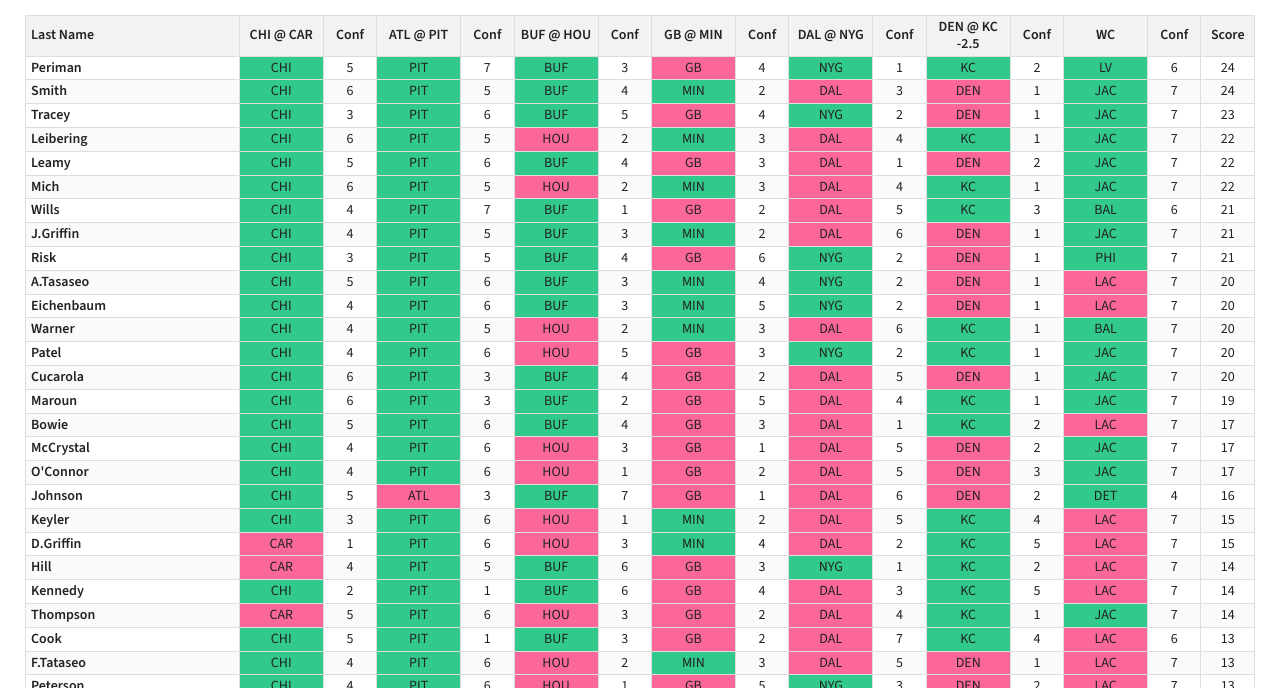
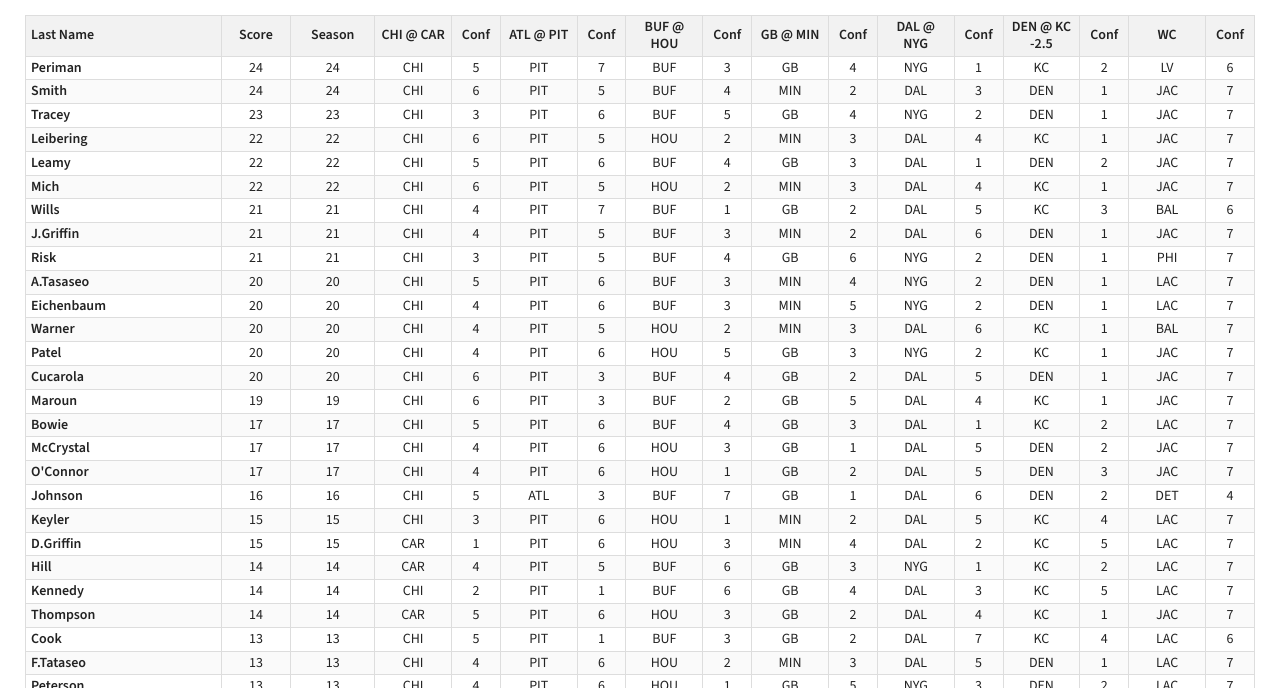
Before and after one commit to ryanmccrystal/nfl-pick-em, a plain HTML site: page index.html in a window 1280 px wide. Shown: the part 112-800 px from the top of the page. Drawn offline with nearby package versions, Linux system fonts and the light colour scheme.

Commit message:
Refactor headers and update table generation logic

```diff
--- a/index.html
+++ b/index.html
@@ -218,15 +218,48 @@ async function loadData() {
       });
     }
 
-    const headers = week.headers.slice(0, 16);
+    const headers = [
+      "Last Name",
+      "Score",
+      "Season",
+      ...week.headers.slice(1, 15)
+    ];
     const rows = week.rows;
+    // Calculate cumulative season scores by username
+    const seasonTotals = {};
+
+    for (let w = 1; w <= weekNumber; w++) {
+      const previousWeek = data.sheets.find(
+        sheet => sheet.name === `Week ${w}`
+      );
+
+      if (!previousWeek) continue;
+
+      previousWeek.rows.forEach(playerRow => {
+        const username = String(playerRow[0] || "").trim();
+        const rawScore = String(playerRow[15] || "").trim();
+
+        if (!username || rawScore === "") return;
+
+        const score = Number(rawScore.replace(/,/g, ""));
+
+        if (Number.isFinite(score)) {
+          seasonTotals[username] =
+            (seasonTotals[username] || 0) + score;
+        }
+      });
+    }
 
     let html = "<table><colgroup>";
 
     headers.forEach((header, index) => {
       if (index === 0) {
         html += '<col style="width:14%">';
-      } else if (String(header).trim().toLowerCase() === "conf" || index === 15) {
+      } else if (index === 1) {
+        html += '<col style="width:5%">';
+      } else if (index === 2) {
+        html += '<col style="width:6%">';
+      } else if (index % 2 === 0) {
         html += '<col class="conf-column">';
       } else {
         html += '<col class="game-column">';
@@ -247,13 +280,48 @@ async function loadData() {
     const winners = new Set();
     const losers = new Set();
 
+
     rows.forEach(row => {
+      html += "<tr>";
+
       const winner = String(row[18] || "").trim();
       const loser = String(row[19] || "").trim();
 
-      if (winner) winners.add(winner);
-      if (loser) losers.add(loser);
+      const username = String(row[0] || "").trim();
+
+      for (let i = 0; i < 17; i++) {
+        let value = "";
+        let cellStyle = "";
+
+        if (i === 0) {
+          value = lastNames[username] || username;
+        } else if (i === 1) {
+          value = row[15] || "";
+        } else if (i === 2) {
+          value = seasonTotals[username] ?? 0;
+        } else {
+          value = row[i - 2] || "";
+        }
+
+        // Game picks, including Wildcards
+        const isPickColumn = [3, 5, 7, 9, 11, 13, 15].includes(i);
+
+        if (isPickColumn && value) {
+          const pick = String(value).trim();
+
+          if (winners.has(pick)) {
+            cellStyle = "background-color: #32c98d;";
+          } else if (losers.has(pick)) {
+            cellStyle = "background-color: #fc6799;";
+          }
+        }
+
+        html += `<td style="${cellStyle}">${escapeHTML(value)}</td>`;
+      }
+
+      html += "</tr>";
     });
+
 
     // Build participant rows
     rows.forEach(row => {
@@ -294,12 +362,12 @@ async function loadData() {
 
     // Build Total Picks table
     const tallyGames = [
-      { gameCol: 1, confCol: 2, teamCol: 22, countCol: 23 },
-      { gameCol: 3, confCol: 4, teamCol: 24, countCol: 25 },
-      { gameCol: 5, confCol: 6, teamCol: 26, countCol: 27 },
-      { gameCol: 7, confCol: 8, teamCol: 28, countCol: 29 },
-      { gameCol: 9, confCol: 10, teamCol: 30, countCol: 31 },
-      { gameCol: 11, confCol: 12, teamCol: 32, countCol: 33 }
+      { gameCol: 3, confCol: 4, teamCol: 22, countCol: 23 },
+      { gameCol: 5, confCol: 6, teamCol: 24, countCol: 25 },
+      { gameCol: 7, confCol: 8, teamCol: 26, countCol: 27 },
+      { gameCol: 9, confCol: 10, teamCol: 28, countCol: 29 },
+      { gameCol: 11, confCol: 12, teamCol: 30, countCol: 31 },
+      { gameCol: 13, confCol: 14, teamCol: 32, countCol: 33 }
     ];
 
     const tallySourceRows = [rows[0] || [], rows[1] || []];
@@ -310,9 +378,11 @@ async function loadData() {
     headers.forEach((header, index) => {
       if (index === 0) {
         html += '<col style="width:14%">';
-      } else if (
-        String(header).trim().toLowerCase() === "conf" || index === 15
-      ) {
+      } else if (index === 1) {
+        html += '<col style="width:5%">';
+      } else if (index === 2) {
+        html += '<col style="width:6%">';
+      } else if (index % 2 === 0) {
         html += '<col class="conf-column">';
       } else {
         html += '<col class="game-column">';
@@ -324,7 +394,7 @@ async function loadData() {
     tallySourceRows.forEach((sourceRow, rowIndex) => {
       html += '<tr>';
 
-      for (let i = 0; i < 16; i++) {
+      for (let i = 0; i < 17; i++) {
         let value = "";
 
         if (i === 0 && rowIndex === 0) {
```
